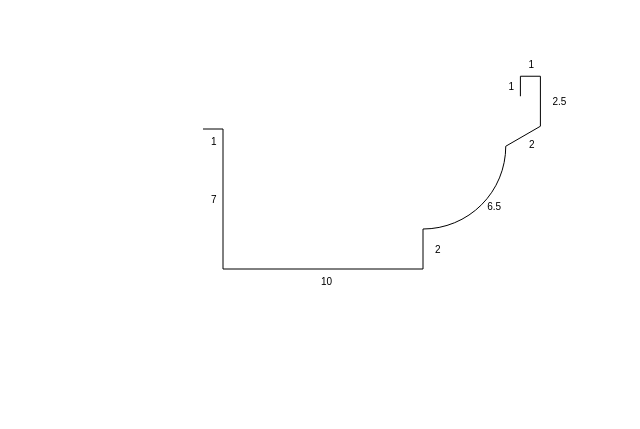
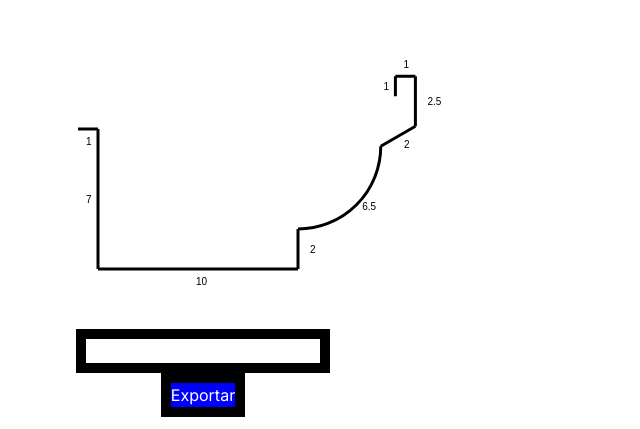
Before and after one commit to gutaolox/gg-calhas, a Next.js app: page / in a window 1280 px wide. Shown: the part 371-800 px from the top of the page, without its empty margins (437-1077 px from the left). Built offline with nearby package versions, Linux system fonts and the light colour scheme.

Commit message:
centralizando itens

```diff
--- a/src/DrawArea/DrawArea.tsx
+++ b/src/DrawArea/DrawArea.tsx
@@ -20,7 +20,8 @@
     context.fillStyle = '#ffffff'; // Branco
     context.fillRect(0, 0, canvas.width, canvas.height);
     context.fillStyle = '#000000'; // Preto
-    let currentX = 500;
+    context.lineWidth = 3;
+    let currentX = 375;
     let currentY = 500;
     let currentAngle = 0;
     context.beginPath();
@@ -57,7 +58,7 @@
 
   return (
     <div style={{display:"flex",flexDirection:"column", alignItems:"center",justifyContent:"center", border:"1px"}}>
-      <canvas  ref={canvasRef} id="canvas" width="1000" height="1000" />
+      <canvas  ref={canvasRef} id="canvas" width="1000" height="700" />
       <input style={{borderWidth:"10px",borderColor:"black"}} type="text" onChange={(e)=> {
         console.log(e.target.value)
         const newLines = props.lines.map((line, index) => {
```
